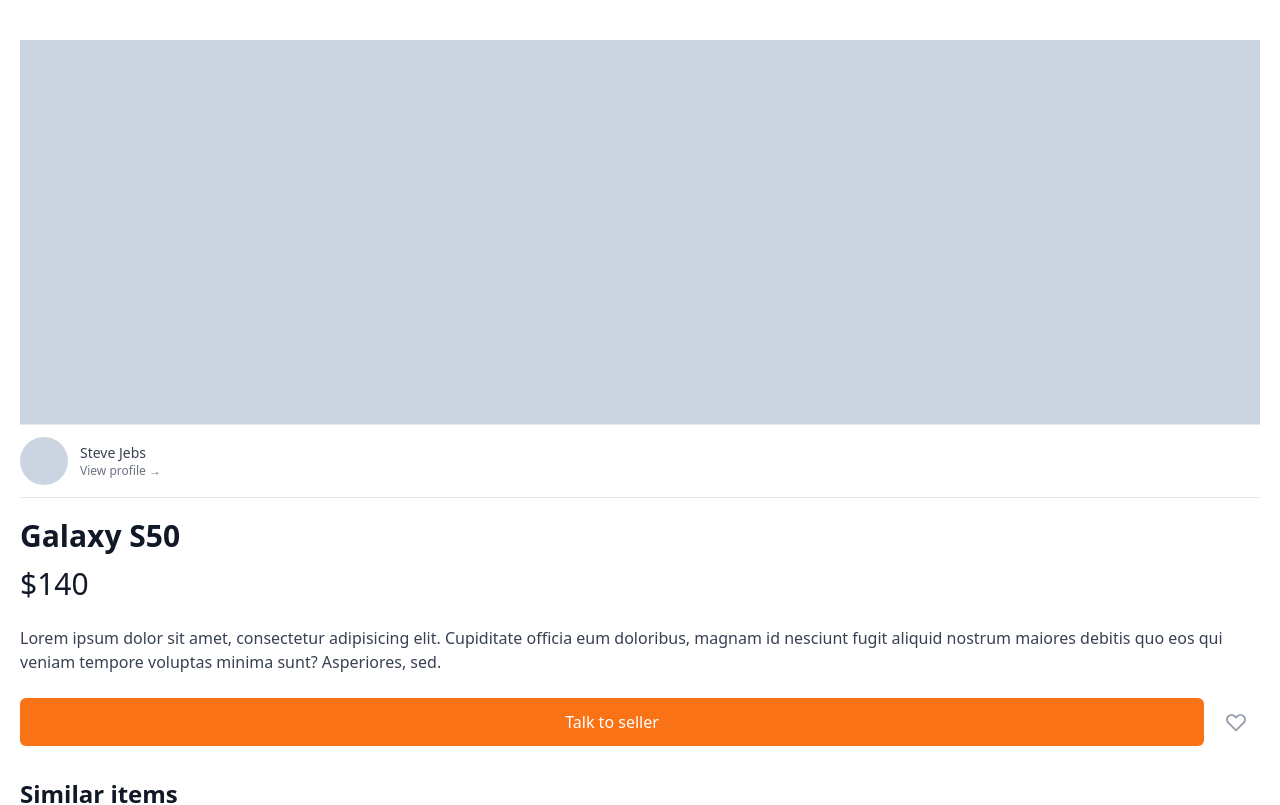
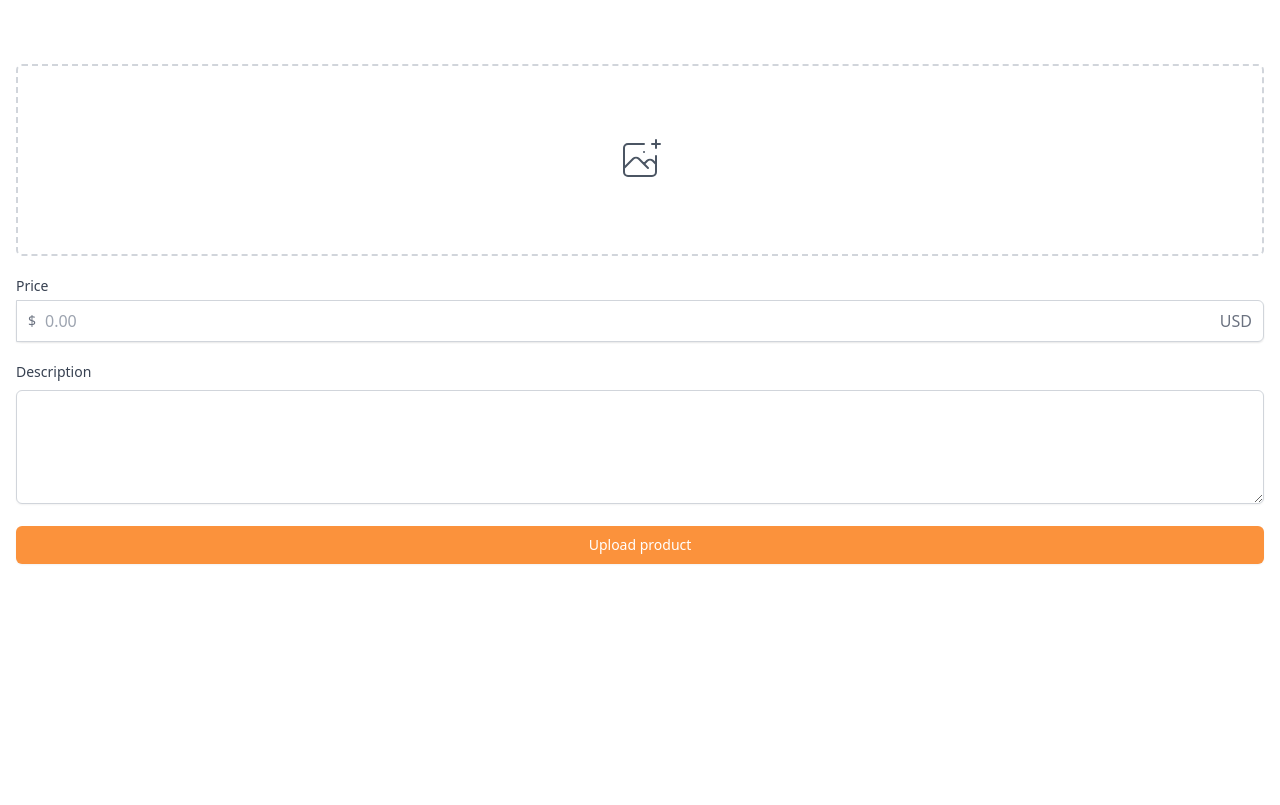
Before and after one commit to qpthedev/carrot-market, a Next.js app: page /items/upload in a window 1280 px wide. Shown: the top 805 px of the page. Built offline with nearby package versions, Linux system fonts and the light colour scheme.

Commit message:
Item upload page UI mockup

```diff
--- a/pages/enter.tsx
+++ b/pages/enter.tsx
@@ -42,7 +42,7 @@
         </div>
 
         <form className="flex flex-col mt-8">
-          <label className="text-sm font-medium text-gray-700">
+          <label htmlFor="input" className="text-sm font-medium text-gray-700">
             {method === "email" ? "Email Address" : null}
             {method === "phone" ? "Phone Number" : null}
           </label>
@@ -50,6 +50,7 @@
           <div className="mt-2">
             {method === "email" ? (
               <input
+                id="input"
                 type="email"
                 className="appearance-none w-full px-3 py-2 border border-gray-300 rounded-md shadow-sm placeholder-gray-400 focus:outline-none focus:ring-orange-400 focus:border-orange-400"
                 required
@@ -61,6 +62,7 @@
                   +1
                 </span>
                 <input
+                  id="input"
                   type="number"
                   className="appearance-none w-full px-3 py-2 border border-gray-300 rounded-md rounded-l-none shadow-sm placeholder-gray-400 focus:outline-none focus:ring-orange-400 focus:border-orange-400"
                   required
--- /dev/null
+++ b/pages/items/upload.tsx
@@ -0,0 +1,69 @@
+import type { NextPage } from "next";
+
+const Upload: NextPage = () => {
+  return (
+    <div className="px-4 py-16">
+      <div>
+        <label className="w-full flex items-center justify-center border-2 border-dashed border-gray-300 py-6 h-48 rounded-md text-gray-600 hover:text-orange-500 hover:border-orange-500 cursor-pointer">
+          <svg
+            className="h-12 w-12"
+            stroke="currentColor"
+            fill="none"
+            viewBox="0 0 48 48"
+            aria-hidden="true"
+          >
+            <path
+              d="M28 8H12a4 4 0 00-4 4v20m32-12v8m0 0v8a4 4 0 01-4 4H12a4 4 0 01-4-4v-4m32-4l-3.172-3.172a4 4 0 00-5.656 0L28 28M8 32l9.172-9.172a4 4 0 015.656 0L28 28m0 0l4 4m4-24h8m-4-4v8m-12 4h.02"
+              strokeWidth={2}
+              strokeLinecap="round"
+              strokeLinejoin="round"
+            />
+          </svg>
+
+          <input className="hidden" type="file" />
+        </label>
+      </div>
+
+      <div className="my-5">
+        <label
+          htmlFor="price"
+          className="mb-1 block text-sm font-medium text-gray-700"
+        >
+          Price
+        </label>
+
+        <div className="rounded-md shadow-sm relative flex items-center">
+          <div className="absolute pointer-events-none left-0 pl-3 flex items-center justify-center">
+            <span className="text-gray-500 text-sm">$</span>
+          </div>
+          <input
+            id="price"
+            type="text"
+            placeholder="0.00"
+            className="pl-7  appearance-none w-full px-3 py-2 border border-gray-300 rounded-md rounded-l-none shadow-sm placeholder-gray-400 focus:outline-none focus:ring-orange-400 focus:border-orange-400"
+          />
+          <div className="absolute pointer-events-none right-0 pr-3 flex items-center">
+            <span className="text-gray-500">USD</span>
+          </div>
+        </div>
+      </div>
+
+      <div>
+        <label className="mb-1 block text-sm font-medium text-gray-700">
+          Description
+        </label>
+        <div>
+          <textarea
+            className="mt-1 shadow-sm w-full focus:ring-1 focus:ring-orange-500 focus:border-orange-500 rounded-md border-gray-300"
+            rows={4}
+          />
+        </div>
+      </div>
+      <button className="w-full mt-4 bg-orange-400 hover:bg-orange-600 text-white py-2 px-4 border border-transparent rounded-md shadow-sm text-sm font-medium focus:ring-2 focus:ring-offset-2 focus:ring-orange-500 focus:outline-none">
+        Upload product
+      </button>
+    </div>
+  );
+};
+
+export default Upload;
```
